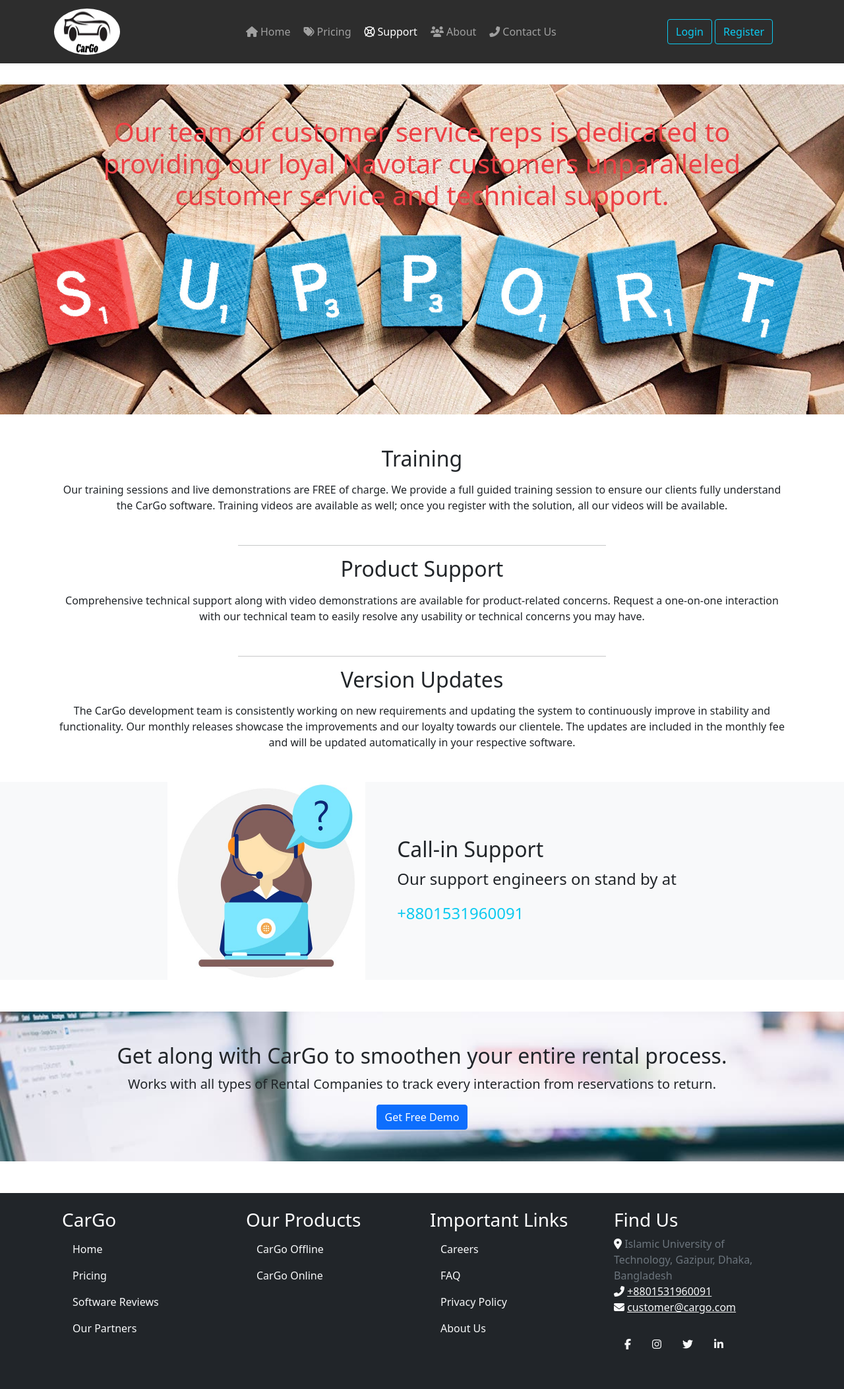
After one commit to Casio991ms/CarGo, a PHP site: page /support.php in a window 1280 px wide. The commit adds this page. Shown: the whole page at 66% size. Run offline with PHP 8.4, Linux system fonts and the light colour scheme; some libraries are stand-ins or nearby versions.

Commit message:
added support page

```diff
--- a/includes/db.php
+++ b/includes/db.php
@@ -1,3 +1,3 @@
 <?php
- $conn=mysqli_connect('localhost','root','dhruba0004','cargo');
+ $conn=mysqli_connect('localhost','root','','cargo');
  ?>
--- /dev/null
+++ b/support.php
@@ -0,0 +1,233 @@
+<!DOCTYPE html>
+<html lang="en">
+<head>
+  <meta charset="UTF-8">
+  <meta http-equiv="X-UA-Compatible" content="IE=edge">
+  <meta name="viewport" content="width=device-width, initial-scale=1.0">
+
+  <title>CarGo</title>
+  <link rel="shortcut icon" href="assets\images\download.png">
+
+  <!-- Bootstrap -->
+  <link href="https://cdn.jsdelivr.net/npm/bootstrap@5.0.2/dist/css/bootstrap.min.css" rel="stylesheet" integrity="sha384-EVSTQN3/azprG1Anm3QDgpJLIm9Nao0Yz1ztcQTwFspd3yD65VohhpuuCOmLASjC" crossorigin="anonymous">
+
+  <!-- CSS -->
+  <link rel="stylesheet" href="assets/css/style.css">
+
+  <!-- Font Awesome -->
+  <script src="https://kit.fontawesome.com/59ad435b01.js" crossorigin="anonymous"></script>
+</head>
+
+<style>
+    .top-image-bg{
+        background-image: url("./assets/images/support_1.jpg");
+        background-size: 100% auto;
+        height: 500px;
+        background-color: blue;
+        margin-top: 10%;
+    }
+    .free-demo-bg{
+        background-image: url("./assets/images/support_3.jpg");
+        background-size: cover;
+    }
+</style>
+
+<body>
+        <!-- Topbar start-->
+        <nav class="navbar navbar-expand-lg navbar-dark fixed-top" style="background-color: #2d2d2d!important">
+        <div class="container">
+        <div class="col-lg-3">
+            <img class="navbar-brand" src="./assets/images/logo.png" width="100" height="80" style="border-radius: 50%;">
+            <br>
+            <button class="navbar-toggler" type="button" data-bs-toggle="collapse" data-bs-target="#navbarSupportedContent" aria-controls="navbarSupportedContent" aria-expanded="false" aria-label="Toggle navigation">
+            <span class="navbar-toggler-icon"></span>
+            </button>
+        </div>
+
+        <div class="collapse navbar-collapse col-lg-5" id="navbarSupportedContent">
+        <ul class="navbar-nav me-auto mb-2 mb-lg-0 justify-content-end">
+            <li class="nav-item">
+                <a class="nav-link" href="index.php"><i class="fas fa-home px-1"></i>Home</a>
+            </li>
+            <li class="nav-item">
+                <a class="nav-link" href="#"><i class="fas fa-tags px-1"></i></i>Pricing</a>
+            </li>
+
+            <li class="nav-item">
+                <a class="nav-link active" href="./support.php"><i class="far fa-life-ring px-1"></i>Support</a>
+            </li>
+
+            <li class="nav-item">
+                <a class="nav-link" href="./about.php"><i class="fas fa-users px-1"></i>About</a>
+            </li>
+
+            <li class="nav-item">
+                <a class="nav-link" href="./contact.php"><i class="fas fa-phone-alt px-1"></i>Contact Us</a>
+            </li>
+        </ul>
+        </div>
+
+        <div class="col-lg-2">
+        <a class="btn btn-outline-info" href="login&registration/userlogin.php">Login</a>
+        <a class="btn btn-outline-info" href="login&registration/registration.php">Register</a>
+        </div>
+
+        </div>
+    </nav>
+    <!-- Topbar end-->
+
+    <!-- Top Image start-->
+    <div class="top-image-bg mb-5">
+        <h1 class="text-center p-5 m-5"style="color: #ED4145">Our team of customer service reps is dedicated to providing our loyal Navotar customers unparalleled customer service and technical support.</h1>
+    </div>
+    <!-- Top Image end-->
+
+    <!-- Training start-->
+    <div class="container text-center mb-5">
+        <h2 class="mb-3">Training</h2>
+        <p>Our training sessions and live demonstrations are FREE of charge. We provide a full guided training session to ensure our clients fully understand the CarGo software. Training videos are available as well; once you register with the solution, all our videos will be available.</p>
+    </div>
+    <!-- Training end-->
+
+    <!-- Product Support start-->
+    <div class="container text-center mb-5">
+        <hr class="w-50 mx-auto">
+        <h2 class="mb-3">Product Support</h2>
+        <Request>Comprehensive technical support along with video demonstrations are available for product-related concerns. Request a one-on-one interaction with our technical team to easily resolve any usability or technical concerns you may have.</p>
+    </div>
+    <!-- Product Support end-->
+
+     <!-- Version Updates start-->
+     <div class="container text-center mb-5">
+        <hr class="w-50 mx-auto">
+        <h2 class="mb-3">Version Updates</h2>
+        <Our>The CarGo development team is consistently working on new requirements and updating the system to continuously improve in stability and functionality. Our monthly releases showcase the improvements and our loyalty towards our clientele. The updates are included in the monthly fee and will be updated automatically in your respective software.</p>
+    </div>
+    <!-- Version Updates end -->
+
+    <!-- Call in Support start -->
+    <div class="bg-light">
+        <div class="container mb-5">
+            <div class="d-flex justify-content-center">
+                <div class="px-4">
+                    <img src="./assets/images/support_2.jpg" width="300" height="300">
+                </div>
+                <div class="d-flex flex-column justify-content-center px-4">
+                    <h2>Call-in Support</h2>
+                    <p class="fs-4">Our support engineers on stand by at</p>
+                    <a class="text-info text-decoration-none fs-4" href="tel:8801531960091">+8801531960091</a>
+                </div>
+            </div>
+        </div>
+    </div>
+    <!-- Call in Support end -->
+
+    <!-- Free Demo -->
+    <div class="free-demo-bg">
+        <div class="container text-center mb-5 py-5">
+            <h2>Get along with CarGo to smoothen your entire rental process.</h2>
+            <p class="fs-5">Works with all types of Rental Companies to track every interaction from reservations to return.</p>
+            <a href="#" class="btn btn-primary mx-2">Get Free Demo</a>
+        </div>
+    </div>
+    <!-- Free Demo -->
+
+
+    <!-- Footer start-->
+    <div class="bottom bg-dark">
+        <div class="container-lg p-4">
+            <div class="row">
+            <div class="col col-lg-3">
+                <h3 class="text-white">CarGo</h3>
+                <ul class="nav flex-column">
+                <li class="nav-item">
+                    <a class="nav-link text-light" href="./index.php">Home</a>
+                </li>
+                <li class="nav-item">
+                    <a class="nav-link text-light" href="#">Pricing</a>
+                </li>
+                <li class="nav-item">
+                    <a class="nav-link text-light" href="#">Software Reviews</a>
+                </li>
+                <li class="nav-item">
+                    <a class="nav-link text-light" href="#">Our Partners</a>
+                </li>
+                </ul>
+            </div>
+
+            <div class="col col-lg-3">
+                <h3 class="text-white">Our Products</h3>
+                <ul class="nav flex-column">
+                <li class="nav-item">
+                    <a class="nav-link text-light" href="#">CarGo Offline</a>
+                </li>
+                <li class="nav-item">
+                    <a class="nav-link text-light" href="#">CarGo Online</a>
+                </li>
+                </ul>
+            </div>
+
+            <div class="col col-lg-3">
+                <h3 class="text-white">Important Links</h3>
+                <ul class="nav flex-column">
+                <li class="nav-item">
+                    <a class="nav-link text-light" href="#">Careers</a>
+                </li>
+                <li class="nav-item">
+                    <a class="nav-link text-light" href="#">FAQ</a>
+                </li>
+                <li class="nav-item">
+                    <a class="nav-link text-light" href="#">Privacy Policy</a>
+                </li>
+                <li class="nav-item">
+                    <a class="nav-link text-light" href="#">About Us</a>
+                </li>
+                </ul>
+            </div>
+
+            <div class="col col-lg-3">
+                <h3 class="text-white">Find Us</h3>
+                <ul class="nav flex-column">
+                <li class="nav-item">
+                    <i class="fas fa-map-marker-alt text-light"></i>
+                    <span class="text-muted">Islamic University of Technology, Gazipur, Dhaka, Bangladesh</span>
+                </li>
+                <li class="nav-item">
+                    <i class="fas fa-phone-alt text-light"></i>
+                    <a class="text-light" href="tel:8801531960091">
+                    +8801531960091
+                    </a>
+                </li>
+                <li class="nav-item">
+                    <i class="fas fa-envelope text-light"></i>
+                    <a class="text-light" href="mailto:customer@cargo.com">
+                    customer@cargo.com
+                    </a>
+                </li>
+                </ul>
+
+                <ul class="nav my-4">
+                <li class="nav-item">
+                    <a class="nav-link text-light" href="#"><i class="fab fa-facebook-f"></i></a>
+                </li>
+                <li class="nav-item">
+                    <a class="nav-link text-light" href="#"><i class="fab fa-instagram"></i></a>
+                </li>
+                <li class="nav-item">
+                    <a class="nav-link text-light" href="#"><i class="fab fa-twitter"></i></a>
+                </li>
+                <li class="nav-item">
+                    <a class="nav-link text-light" href="#"><i class="fab fa-linkedin-in"></i></a>
+                </li>
+                </ul>
+
+            </div>
+
+            </div>
+
+        </div>
+
+    </div>
+    <!-- Footer end-->
+
+</body>
```
Also changed, not shown: about.php (+10 -10 lines), contact.php (+8 -8 lines), index.php (+25 -35 lines), assets/images/support_1.jpg (added), assets/images/support_2.jpg (added), assets/images/support_3.jpg (added).
